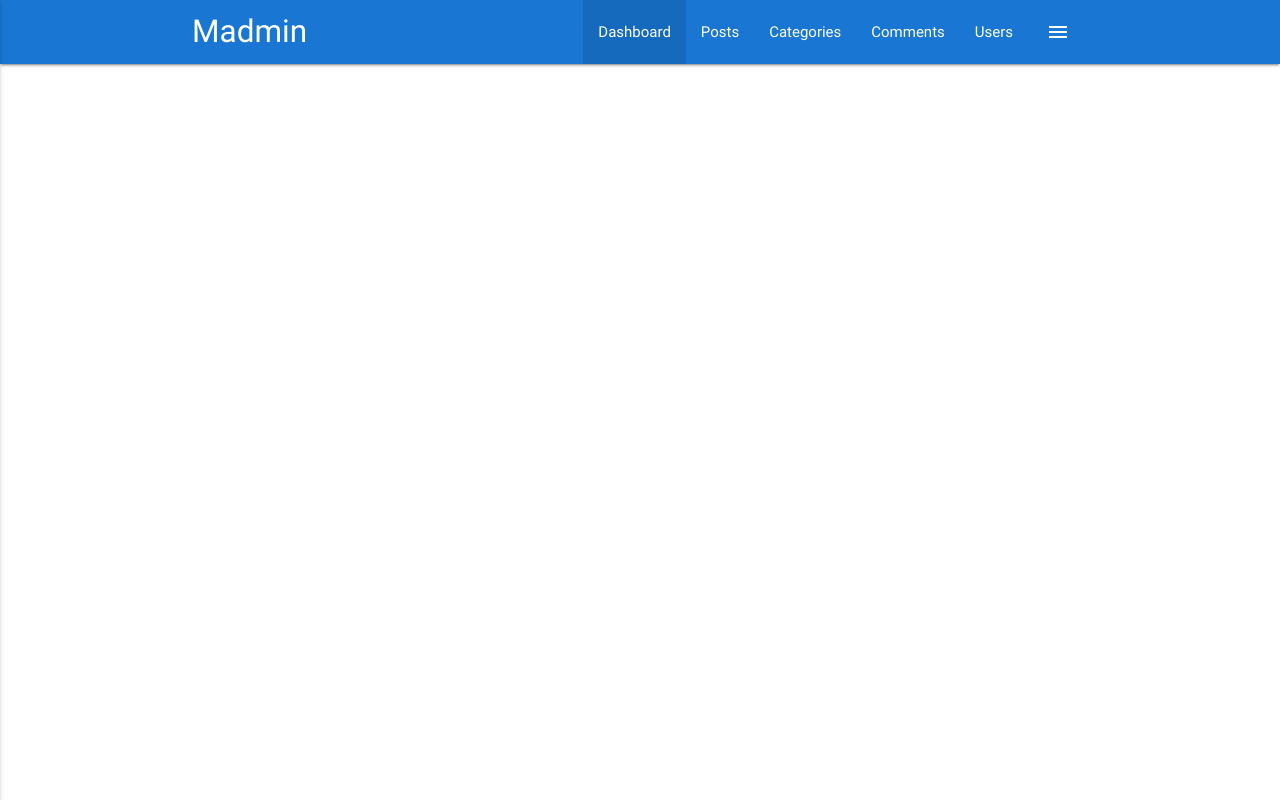
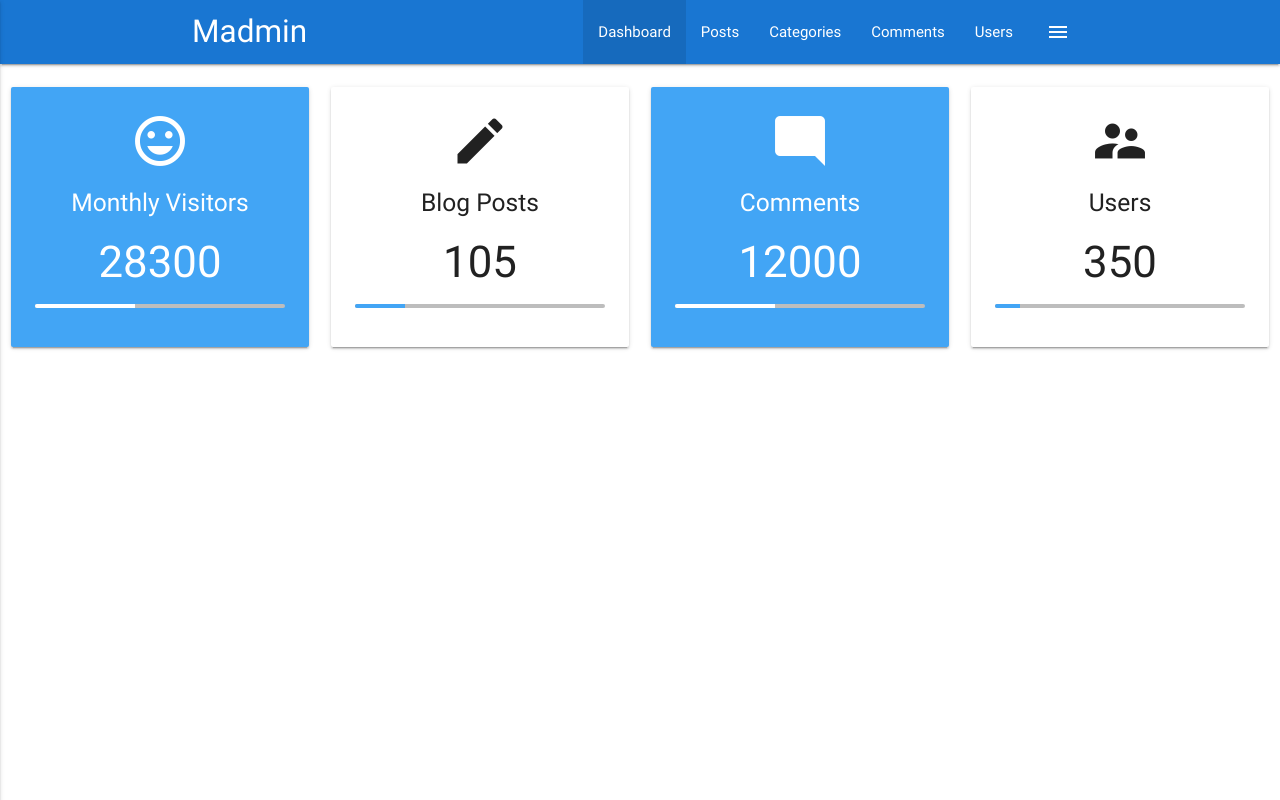
Before and after one commit to VladChepurnoj/madmin-materialize, a plain HTML site: page index.html in a window 1280 px wide. Drawn offline with nearby package versions, Linux system fonts and the light colour scheme.

Commit message:
Stat Counters & Preloader

```diff
--- a/css/main.css
+++ b/css/main.css
@@ -1,3 +1,5 @@
-/* .head-bar li {
-  padding: 0 10px;
-} */
+.loader {
+  position: absolute;
+  top: 40%;
+  left: 47%;
+}
--- a/index.html
+++ b/index.html
@@ -81,6 +81,70 @@
     </div>
   </nav>
 
+  <!-- //stats -->
+  <section class="section section-stats center">
+    <div class="row">
+      <div class="col s12 m6 l3">
+        <div class="card-panel blue lighten-1 white-text center">
+          <i class="material-icons medium">insert_emoticon</i>
+          <h5>Monthly Visitors</h5>
+          <h3 class="count">28300</h3>
+          <div class="progress grey lighten-1">
+            <div class="determinate white" style="width: 40%"></div>
+          </div>
+        </div>
+      </div>
+
+      <div class="col s12 m6 l3">
+        <div class="card-panel center">
+          <i class="material-icons medium">mode_edit</i>
+          <h5>Blog Posts</h5>
+          <h3 class="count">105</h3>
+          <div class="progress grey lighten-1">
+            <div class="determinate blue lighten-1" style="width: 20%"></div>
+          </div>
+        </div>
+      </div>
+
+      <div class="col s12 m6 l3">
+        <div class="card-panel blue lighten-1 white-text center">
+          <i class="material-icons medium">mode_comment</i>
+          <h5>Comments</h5>
+          <h3 class="count">12000</h3>
+          <div class="progress grey lighten-1">
+            <div class="determinate white" style="width: 40%"></div>
+          </div>
+        </div>
+      </div>
+
+      <div class="col s12 m6 l3">
+        <div class="card-panel center">
+          <i class="material-icons medium">supervisor_account</i>
+          <h5>Users</h5>
+          <h3 class="count">350</h3>
+          <div class="progress grey lighten-1">
+            <div class="determinate blue lighten-1" style="width: 10%"></div>
+          </div>
+        </div>
+      </div>
+    </div>
+  </section>
+
+  <!-- preloader -->
+  <div class="loader preloader-wrapper big active">
+    <div class="spinner-layer spinner-blue-only">
+      <div class="circle-clipper left">
+        <div class="circle"></div>
+      </div>
+      <div class="gap-patch">
+        <div class="circle"></div>
+      </div>
+      <div class="circle-clipper right">
+        <div class="circle"></div>
+      </div>
+    </div>
+  </div>
+
   <body>
     <!--Import jQuery before materialize.js-->
     <script
@@ -89,10 +153,39 @@
     ></script>
     <script type="text/javascript" src="js/materialize.min.js"></script>
     <script>
-      $(document).ready(function () {
-        //Init Side nav
-        $(".button-collapse").sideNav();
-      });
+      //hide sections
+      $(".section").hide();
+
+      setTimeout(function () {
+        $(document).ready(function () {
+          //show sections
+          $(".section").fadeIn();
+
+          //hide preloader
+          $(".loader").fadeOut();
+
+          //Init Side nav
+          $(".button-collapse").sideNav();
+
+          //counter
+          $(".count").each(function () {
+            $(this)
+              .prop("Counter", 0)
+              .animate(
+                {
+                  Counter: $(this).text(),
+                },
+                {
+                  duration: 1000,
+                  easing: "swing",
+                  step: function (now) {
+                    $(this).text(Math.ceil(now));
+                  },
+                }
+              );
+          });
+        });
+      }, 1000);
     </script>
   </body>
 </html>
```
